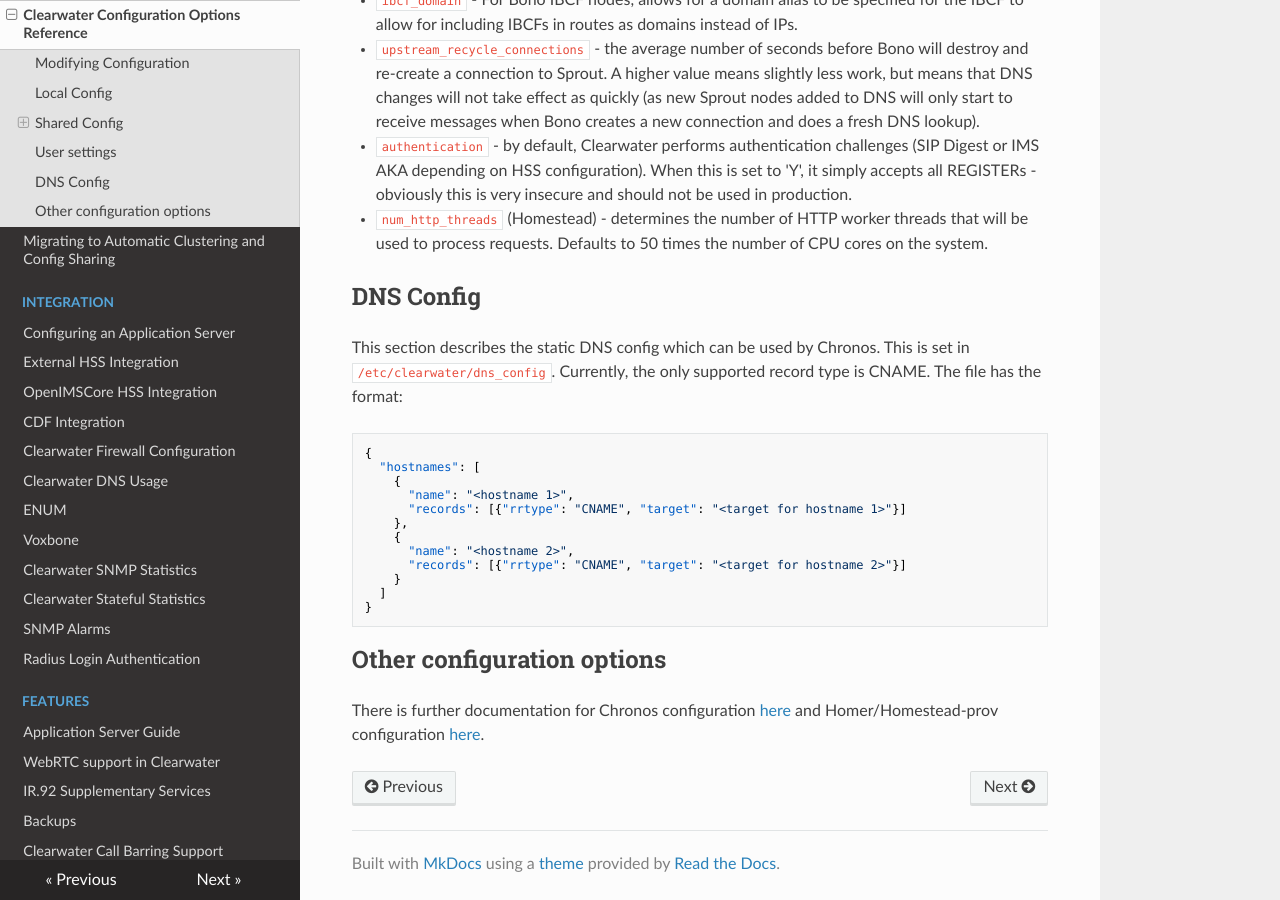
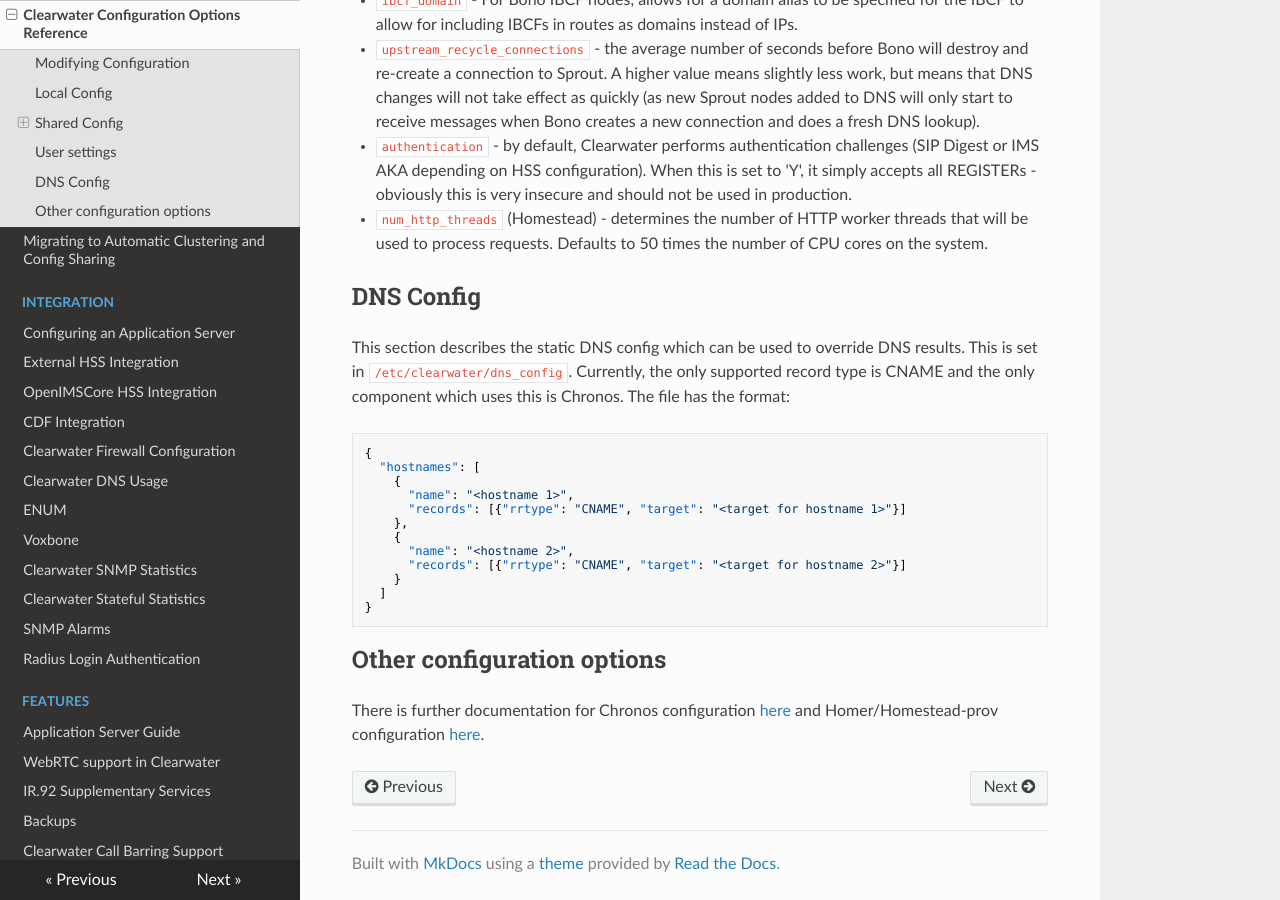
Before and after one commit to Metaswitch/clearwater-readthedocs, an MkDocs documentation site: the page built from docs/Clearwater_Configuration_Options_Reference.md, in a window 1280 px wide and 900 px high, scrolled down 11629 px. Built offline with MkDocs 1.6.1, drawn with Linux system fonts in a browser that asks for light colours; nearby versions of some CDN libraries; old or Windows-style settings are respelled for this version of MkDocs; some of the changed text lies outside the part shown.

Commit message:
Update dns_config reference doc

```diff
--- a/docs/Clearwater_Configuration_Options_Reference.md
+++ b/docs/Clearwater_Configuration_Options_Reference.md
@@ -73,8 +73,8 @@ This section describes options for the basic configuration of a Clearwater deplo
 * `sprout_registation_store` - this is the locations of Sprout's registration stores. It has the format <site_name>=<domain>[:<port>][,<site_name>=<domain>[:<port>],...]. In a non-GR deployment, only one domain is provided (and the site name is optional). For a GR deployment, each domain is identified by the site name, and one of the domains must relate to the local site.
 * `ralf_session_store` - this is the locations of Ralf's session stores. It has the format <site_name>=<domain>[:<port>][,<site_name>=<domain>[:<port>],...]. In a non-GR deployment, only one domain is provided (and the site name is optional). For a GR deployment, each domain is identified by the site name, and one of the domains must relate to the local site.
 * `memento_auth_store` - this is the location of Memento's authorization vector store. It just has the format <domain>[:port].
-* `sprout-chronos-callback-uri` - the callback hostname used on Sprout's Chronos timers. If not present, defaults to the host specified in `sprout-hostname`. In a GR deployment, should be set to a deployment-wide Sprout hostname (that will be resolved by using static DNS records in `/etc/clearwater/dns_config`).
-* `ralf-chronos-callback-uri` - the callback hostname used on Ralf's Chronos timers. If not present, defaults to the host specified in `ralf-hostname`. In a GR deployment, should be set to a deployment-wide Ralf hostname (that will be resolved by using static DNS records in `/etc/clearwater/dns_config`).
+* `sprout_chronos_callback_uri` - the callback hostname used on Sprout's Chronos timers. If not present, defaults to the host specified in `sprout-hostname`. In a GR deployment, should be set to a deployment-wide Sprout hostname (that will be resolved by using static DNS records in `/etc/clearwater/dns_config`).
+* `ralf_chronos_callback_uri` - the callback hostname used on Ralf's Chronos timers. If not present, defaults to the host specified in `ralf-hostname`. In a GR deployment, should be set to a deployment-wide Ralf hostname (that will be resolved by using static DNS records in `/etc/clearwater/dns_config`).
 
 ### Sproutlet options
 
@@ -225,7 +225,7 @@ This section describes settings that may vary between systems in the same deploy
 
 ## DNS Config
 
-This section describes the static DNS config which can be used by Chronos. This is set in `/etc/clearwater/dns_config`. Currently, the only supported record type is CNAME. The file has the format:
+This section describes the static DNS config which can be used to override DNS results. This is set in `/etc/clearwater/dns_config`. Currently, the only supported record type is CNAME and the only component which uses this is Chronos. The file has the format:
 
     {
       "hostnames": [
```
